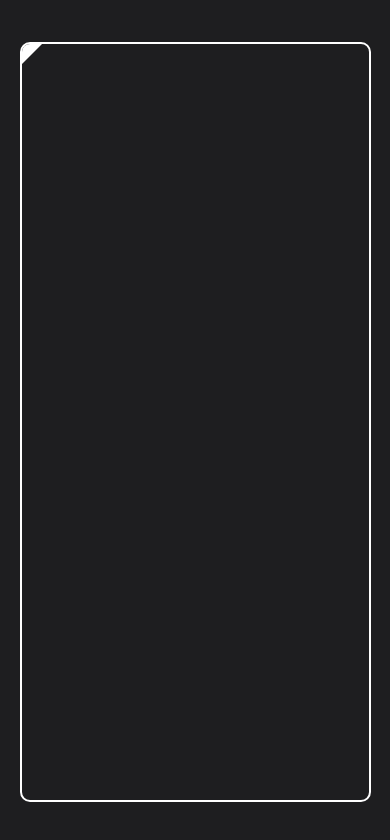
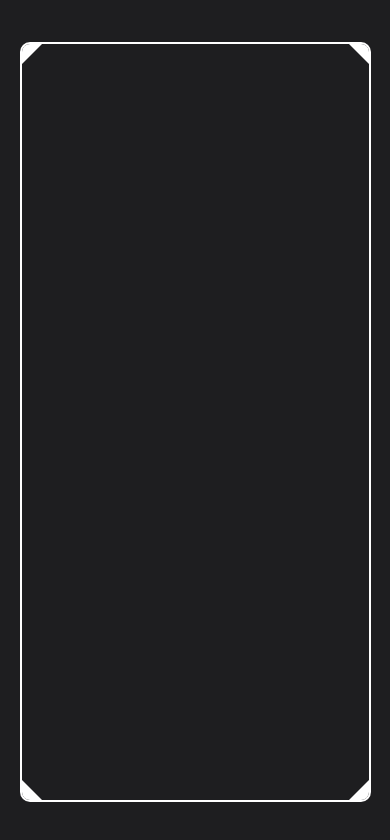
Before and after one commit to fmacedosantos/lamborghini-garage, a React Native app: screen / in a window 390 px wide. Shown: the top 840 px of the page. Built offline with nearby package versions, Linux system fonts and the light colour scheme.

Commit message:
Aplicando os triângulos

```diff
--- a/src/screens/GarageScreen/index.tsx
+++ b/src/screens/GarageScreen/index.tsx
@@ -7,6 +7,9 @@ export function GarageScreen() {
     <View style={styles.container}>
       <View style={styles.cameraBox}>
         <View style={styles.triangleCorner}/>
+        <View style={[styles.triangleCorner, styles.triangleCornerTopRight]}/>
+        <View style={[styles.triangleCorner, styles.triangleCornerBottomRight]}/>
+        <View style={[styles.triangleCorner, styles.triangleCornerBottomLeft]}/>
       </View>
     </View>
   );
```
